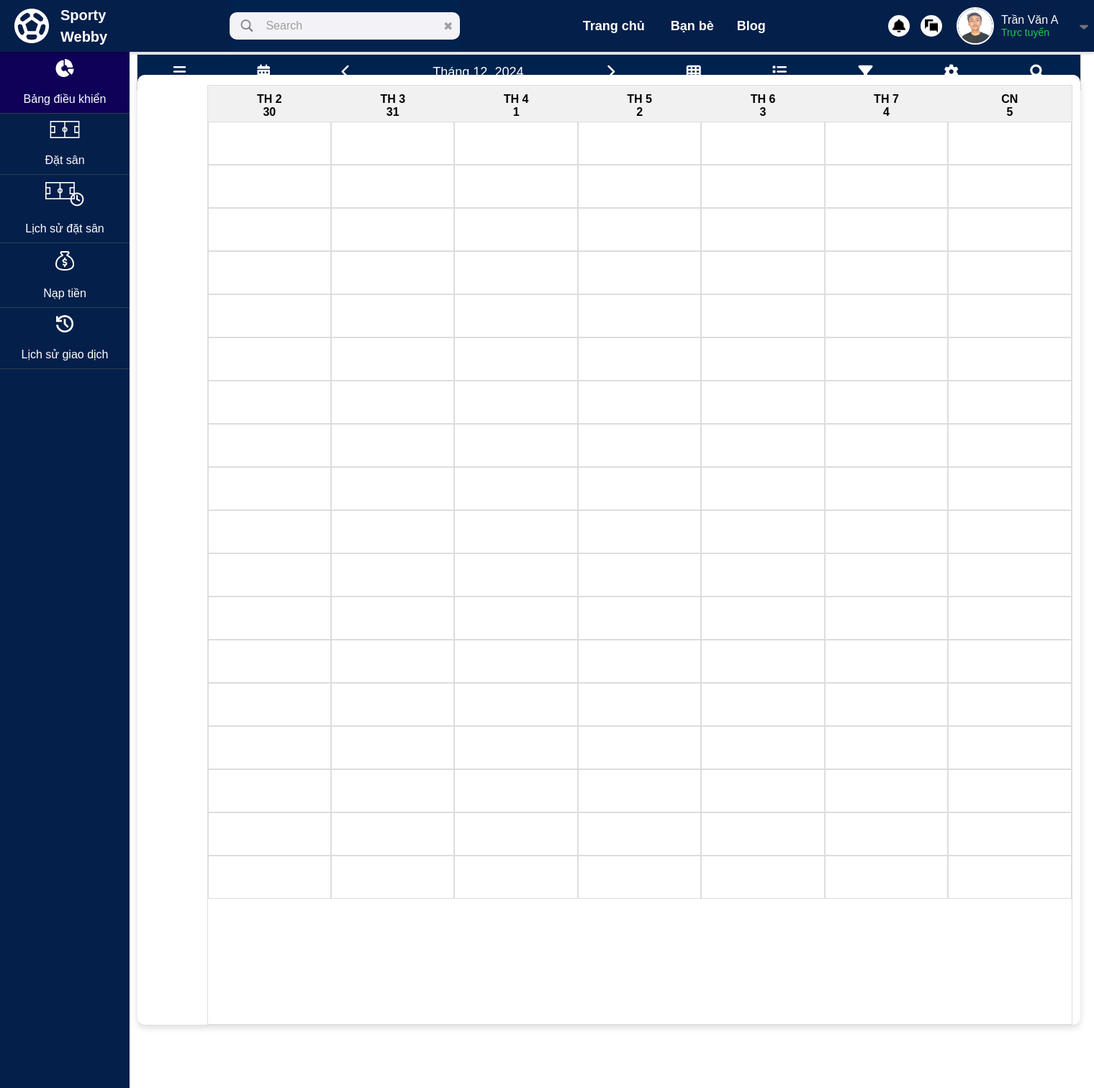
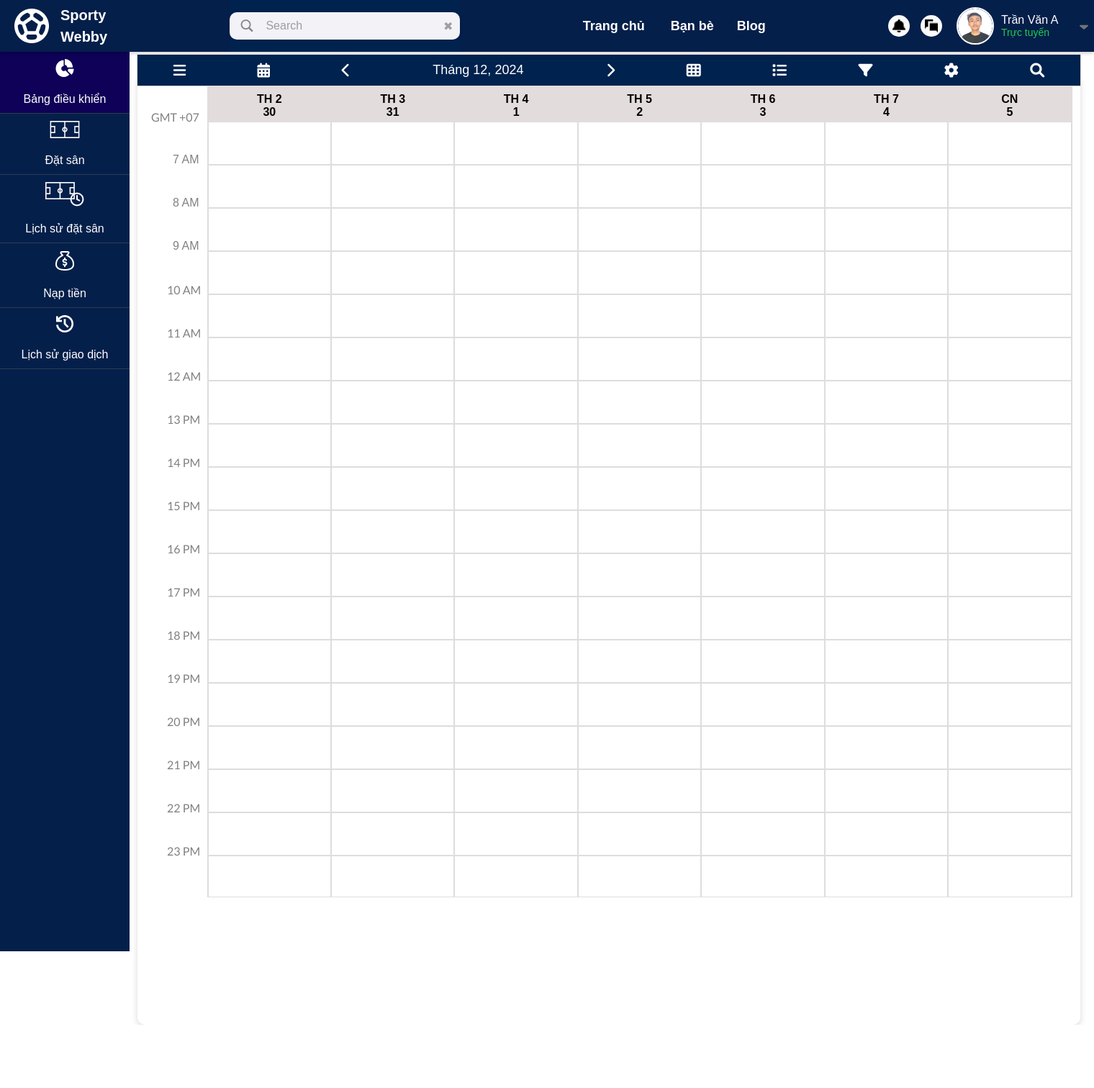
Before and after one commit to anhkhoa2174/Integration-Project, a Flask app: page /user_dashboard in a window 1520 px wide. Shown: the whole page at 72% size. After the commit the page ends 1424 px from the top, so only its background shows below. Run offline with Flask 3, Linux system fonts and the light colour scheme; some libraries are stand-ins or nearby versions.

Commit message:
Edit userdashboard css

```diff
--- a/react-webpack/public/backend/static/css/user_dashboard.css
+++ b/react-webpack/public/backend/static/css/user_dashboard.css
@@ -7,7 +7,7 @@
 .main-wrapper {
 	display: grid;
 	grid-template-columns: 13% 55% 25%; /* Sidebar nhỏ, nội dung lớn, cột xác nhận nhỏ */
-	height: 180vh;
+	height: 1250px;
 	gap: 20px;
 }
 
@@ -17,6 +17,7 @@
 	width: 40px;
 	height: 20px;
 	left: 240px;
+	z-index: 3;
 }
 .two-digit-time-cell {
 	font-family: "Lato";
@@ -25,6 +26,7 @@
 	width: 50px;
 	height: 20px;
 	left: 232px;
+	z-index: 3;
 }
 .calendar-bar {
 	background-color: #00224e;
@@ -32,9 +34,9 @@
 	margin-top: 3px;
 	border: 1px solid #ddd;
 	overflow: hidden;
-	height: 6vh;
+	height: 43px;
 	position: absolute;
-	z-index: 1;
+	z-index: 2;
 	left: 190px;
 	display: flex;
 	align-items: center;
@@ -70,7 +72,7 @@
 	border: 1px solid #ddd;
 	border-radius: 0px;
 	overflow: hidden;
-	height: 163vh;
+	height: 1127px;
 	background-color: white;
 	position: relative;
 	z-index: 1;
@@ -79,7 +81,7 @@
 	height: 30px;
 	display: grid;
 	grid-template-columns: repeat(7, 1fr);
-	background-color: #f1f1f1;
+	background-color: #e2dcdc;
 	padding: 10px 0;
 	text-align: center;
 	font-weight: bold;
```
